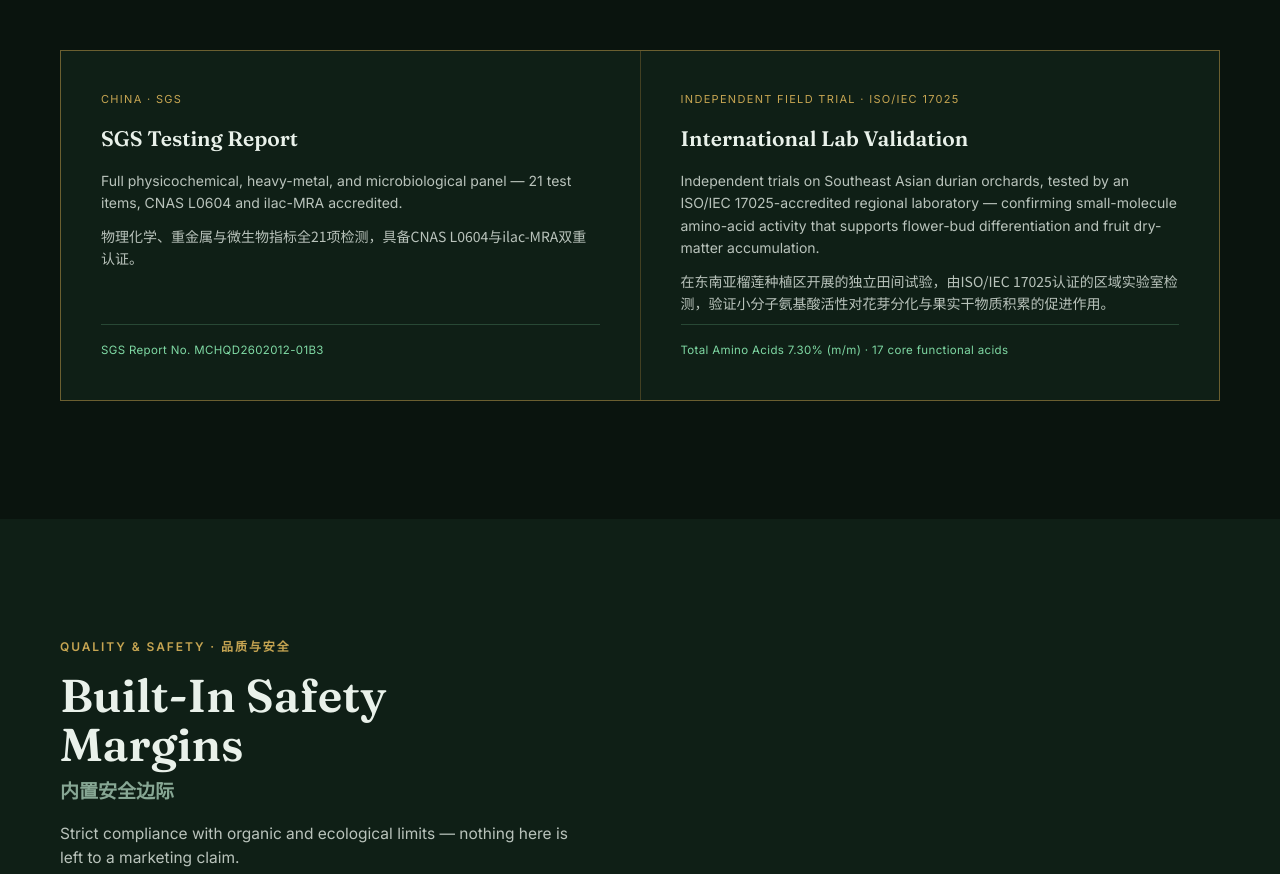
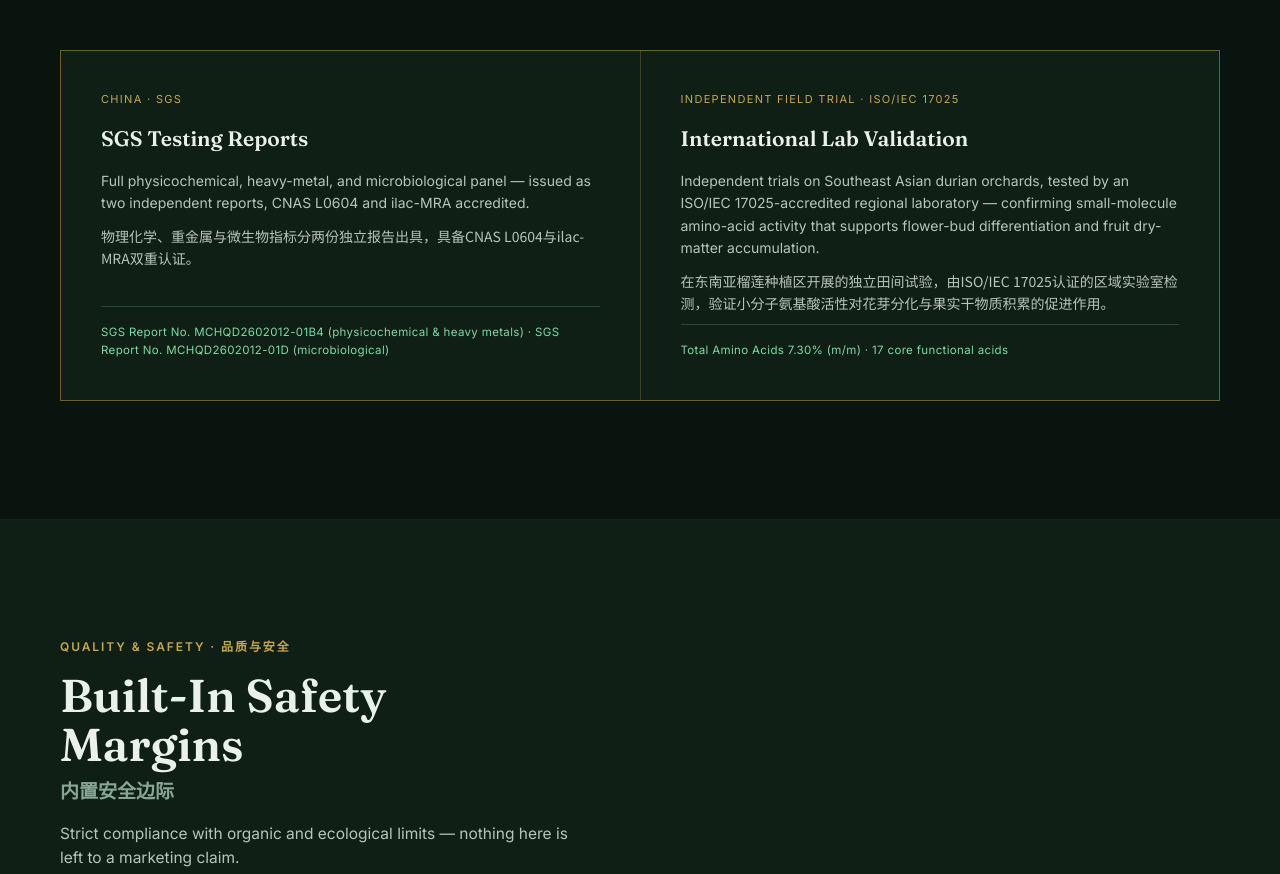
Before and after one commit to jaydenlee2001315-GreenOrigin/alliedglory-site, a plain HTML site: page fertilizer.html in a window 1280 px wide. Shown: the part 2240-3114 px from the top of the page. Drawn offline with Linux system fonts and the light colour scheme.

Commit message:
Update fertilizer.html
   Update SGS report references: 01B3 → 01B4 + 01D

```diff
--- a/fertilizer.html
+++ b/fertilizer.html
@@ -255,10 +255,10 @@
     <div class="ccards reveal">
       <div class="ccard">
         <div class="k">China · SGS</div>
-        <h3>SGS Testing Report</h3>
-        <p>Full physicochemical, heavy-metal, and microbiological panel — 21 test items, CNAS L0604 and ilac-MRA accredited.</p>
-        <p class="zh zh">物理化学、重金属与微生物指标全21项检测，具备CNAS L0604与ilac-MRA双重认证。</p>
-        <div class="ref">SGS Report No. MCHQD2602012-01B3</div>
+        <h3>SGS Testing Reports</h3>
+        <p>Full physicochemical, heavy-metal, and microbiological panel — issued as two independent reports, CNAS L0604 and ilac-MRA accredited.</p>
+        <p class="zh zh">物理化学、重金属与微生物指标分两份独立报告出具，具备CNAS L0604与ilac-MRA双重认证。</p>
+        <div class="ref">SGS Report No. MCHQD2602012-01B4 (physicochemical &amp; heavy metals) · SGS Report No. MCHQD2602012-01D (microbiological)</div>
       </div>
       <div class="ccard">
         <div class="k">Independent Field Trial · ISO/IEC 17025</div>
@@ -372,7 +372,7 @@
     </div>
     <div class="foot-bottom">
       <span>© 2026 Allied Glory Technology Limited. All rights reserved.</span>
-      <span>GO-PBA-202601 · SGS Report No. MCHQD2602012-01B3 · CNAS L0604</span>
+      <span>GO-PBA-202601 · SGS Reports MCHQD2602012-01B4 &amp; MCHQD2602012-01D · CNAS L0604</span>
     </div>
   </div>
 </footer>
```
